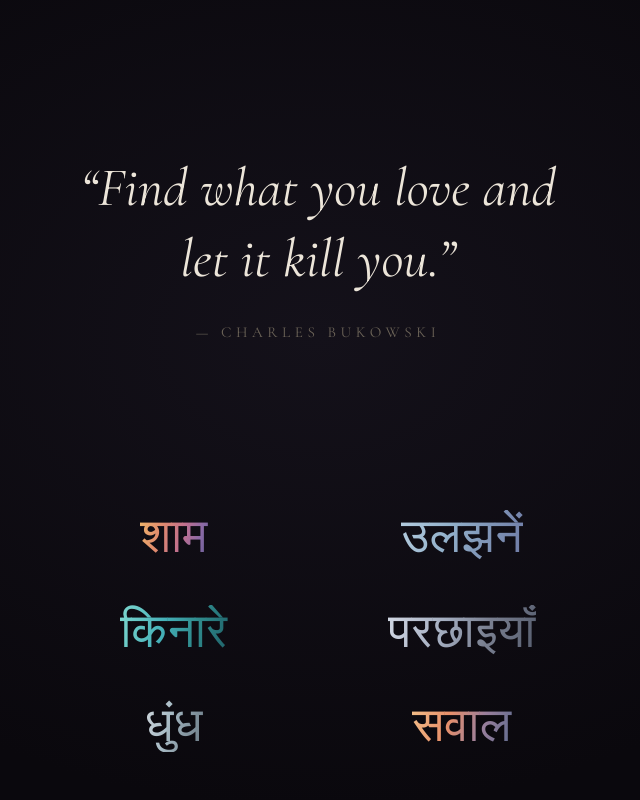
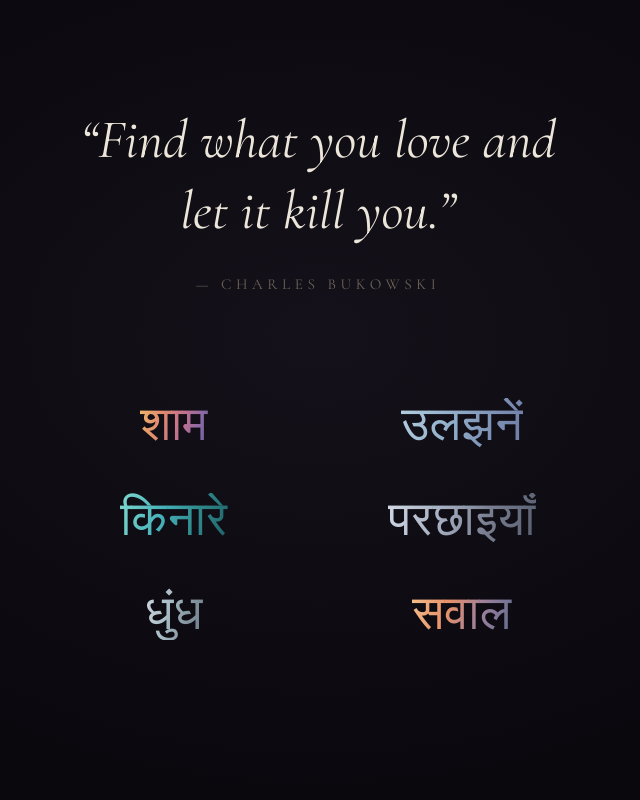
Before and after one commit to Singh-sid930/Singh-sid930.github.io, a plain HTML site: page poems/index.html in a window 1280 px wide. Shown: the whole page, without its empty margins (322-962 px from the left). Drawn offline with nearby package versions, Linux system fonts and the light colour scheme; a web font is replaced by a local one.

Commit message:
Raise the poem index on the hub
Co-Authored-By: Claude Opus 5 <noreply@anthropic.com>

```diff
--- a/poems/index.html
+++ b/poems/index.html
@@ -72,7 +72,7 @@
       row-gap: 2.6rem;
       width: min(34rem, 100%);
       margin: 0 auto;
-      padding: 1rem 1.5rem 6vh;
+      padding: 0 1.5rem 20vh;
     }
     @media (max-width: 460px) {
       .index { grid-template-columns: 1fr; row-gap: 1.8rem; column-gap: 0; }
```
